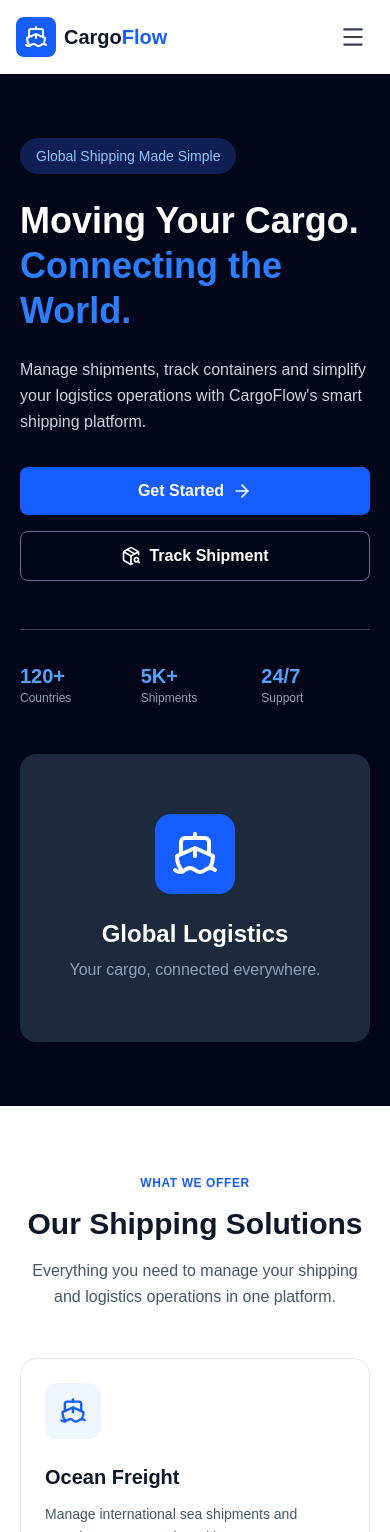
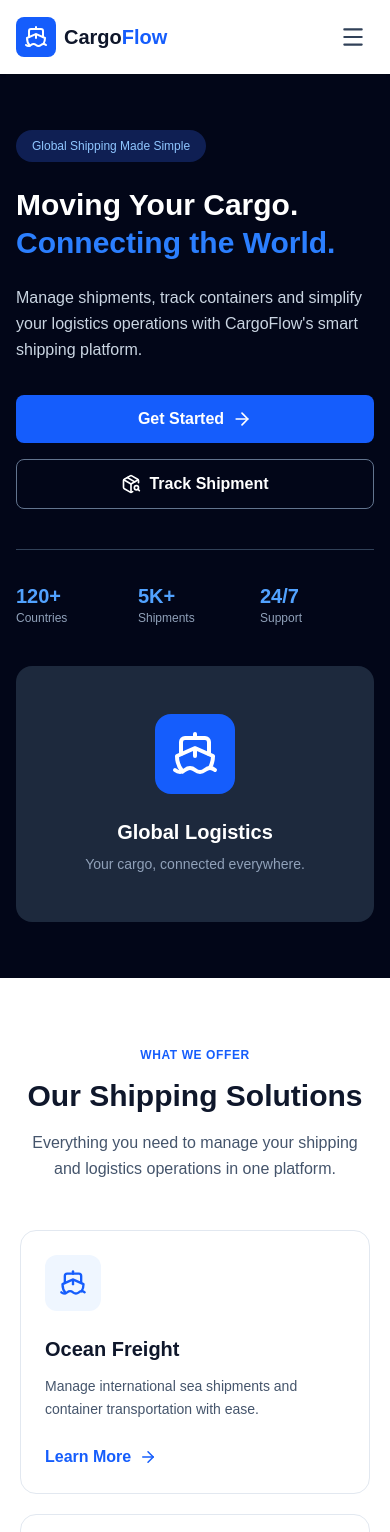
Before and after one commit to okumujphh-netizen/CARGOFLOW, a React (Vite) app: page / in a window 390 px wide. Shown: the top 1532 px of the page. Built offline with nearby package versions, Linux system fonts and the light colour scheme.

Commit message:
added hero.jsx responsivenes

```diff
--- a/src/components/Hero.jsx
+++ b/src/components/Hero.jsx
@@ -1,19 +1,20 @@
+
 
 import { Link } from "react-router-dom";
 import { ArrowRight, PackageSearch, Ship } from "lucide-react";
 
 function Hero() {
   return (
-    <section className="bg-slate-950 text-white px-5 sm:px-8 md:px-12 py-16 md:py-20">
-      <div className="max-w-7xl mx-auto grid md:grid-cols-2 gap-12 items-center">
+    <section className="bg-slate-950 text-white px-4 sm:px-8 md:px-12 py-14 sm:py-16 md:py-20 overflow-hidden">
+      <div className="max-w-7xl mx-auto grid md:grid-cols-2 gap-10 md:gap-12 items-center">
 
         {/* Hero Content */}
-        <div>
-          <span className="inline-block bg-blue-900/50 text-blue-300 px-4 py-2 rounded-full text-sm mb-6">
+        <div className="min-w-0">
+          <span className="inline-block bg-blue-900/50 text-blue-300 px-4 py-2 rounded-full text-xs sm:text-sm mb-6">
             Global Shipping Made Simple
           </span>
 
-          <h1 className="text-4xl sm:text-5xl md:text-6xl font-bold leading-tight">
+          <h1 className="text-3xl sm:text-5xl md:text-6xl font-bold leading-tight">
             Moving Your Cargo.
             <span className="text-blue-500">
               {" "}Connecting the World.
@@ -29,7 +30,7 @@ function Hero() {
           <div className="flex flex-col sm:flex-row gap-4 mt-8">
             <Link
               to="/register"
-              className="bg-blue-600 hover:bg-blue-700 px-6 py-3 rounded-lg font-semibold flex items-center justify-center gap-2 transition"
+              className="w-full sm:w-auto bg-blue-600 hover:bg-blue-700 px-6 py-3 rounded-lg font-semibold flex items-center justify-center gap-2 transition"
             >
               Get Started
               <ArrowRight size={20} />
@@ -37,7 +38,7 @@ function Hero() {
 
             <Link
               to="/login"
-              className="border border-slate-500 hover:bg-slate-800 px-6 py-3 rounded-lg font-semibold flex items-center justify-center gap-2 transition"
+              className="w-full sm:w-auto border border-slate-500 hover:bg-slate-800 px-6 py-3 rounded-lg font-semibold flex items-center justify-center gap-2 transition"
             >
               <PackageSearch size={20} />
               Track Shipment
@@ -45,7 +46,7 @@ function Hero() {
           </div>
 
           {/* Statistics */}
-          <div className="grid grid-cols-3 gap-3 sm:gap-6 mt-12 border-t border-slate-700 pt-8">
+          <div className="grid grid-cols-3 gap-2 sm:gap-6 mt-10 sm:mt-12 border-t border-slate-700 pt-8">
             <div>
               <h3 className="text-xl sm:text-2xl font-bold text-blue-400">
                 120+
@@ -76,17 +77,17 @@ function Hero() {
         </div>
 
         {/* Visual Container */}
-        <div className="bg-slate-800 rounded-2xl p-8 md:p-12 min-h-72 md:min-h-96 flex items-center justify-center">
+        <div className="bg-slate-800 rounded-2xl p-6 sm:p-8 md:p-12 min-h-64 sm:min-h-72 md:min-h-96 flex items-center justify-center">
           <div className="text-center">
             <div className="bg-blue-600 w-20 h-20 sm:w-24 sm:h-24 rounded-2xl flex items-center justify-center mx-auto">
               <Ship size={48} />
             </div>
 
-            <h2 className="text-2xl font-bold mt-6">
+            <h2 className="text-xl sm:text-2xl font-bold mt-6">
               Global Logistics
             </h2>
 
-            <p className="text-slate-400 mt-2">
+            <p className="text-slate-400 mt-2 text-sm sm:text-base">
               Your cargo, connected everywhere.
             </p>
           </div>
```
